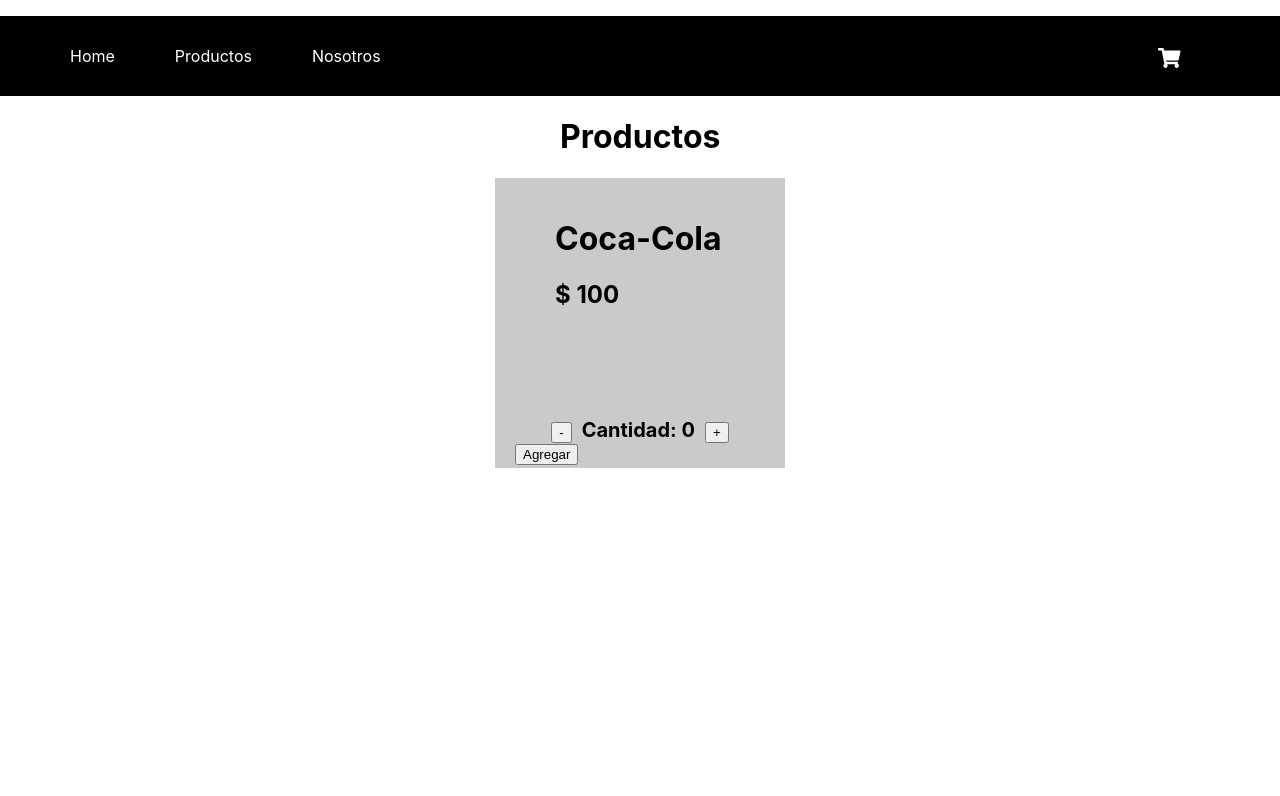
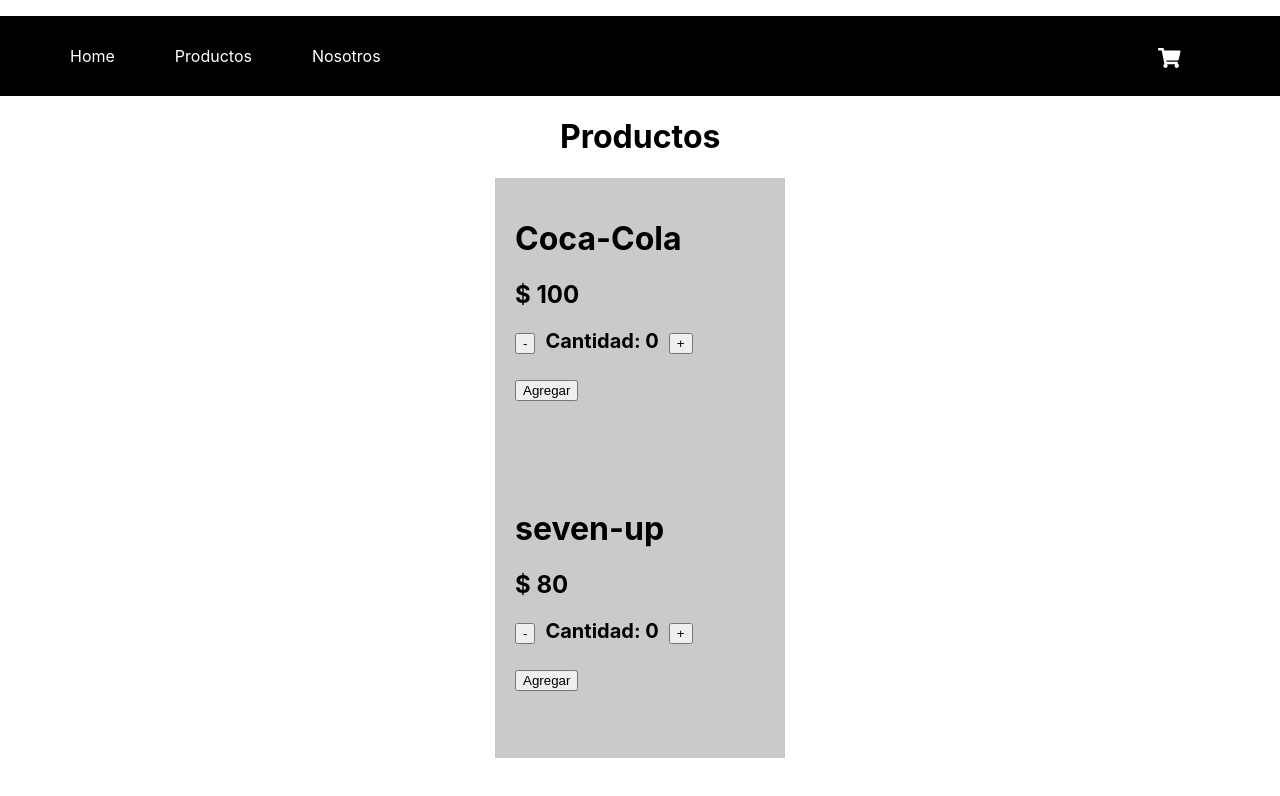
Before and after one commit to AlejoMiceli/miprimerCLI, a React (Create React App) app: page / in a window 1280 px wide. Shown: the top 796 px of the page. Built offline with nearby package versions, Linux system fonts and the light colour scheme; the HTML template or start-up script is replaced by a standard one.

Commit message:
agregué la promesa

```diff
--- a/src/App.js
+++ b/src/App.js
@@ -2,24 +2,22 @@
 import NavBar from './componentes/NavBar';
 import "./Styles/styles.css"
 import Contador from './componentes/Contador';
+import Item from "./componentes/Item"
+import ContenedorItem from "./componentes/ContenedorItem"
 
 
 function App() {
   function agregarProducto(cantidadSeleccionada) {
     alert("Agregaste " + cantidadSeleccionada + " productos al carrito")
   }
-  agregarProducto("")
+
   return (
     <div>
-      <div className="container">
-          <NavBar/>
-      </div>
-    <h1 className="titulo">Productos</h1>
-
-    <div className="contador_container">
-      <Contador initial={1} stock={5} onAdd={agregarProducto}/>
-    </div>
-
+        <div className="container">
+            <NavBar/>
+        </div>
+      <h1 className="titulo">Productos</h1>
+        <ContenedorItem/>
     </div>
   );
 }
--- a/src/componentes/Contador.js
+++ b/src/componentes/Contador.js
@@ -1,12 +1,7 @@
 import React from "react";
 import ItemListContainer from "./ItemListContainer";
+import Item from "./Item"
 
-var data = [
-    {
-      producto: "Coca-Cola",
-      precio: 100,
-    }
-  ]
 
 export default function Contador (props) {
     const [contador, setContador] = React.useState(0);
@@ -29,19 +24,7 @@
     }
 
     return (
-
-        <div className="card">
-
-            <div className="productos">
-                {data.map(bienvenida => {
-                    return(
-                    <ItemListContainer
-                        producto = { bienvenida.producto }
-                        precio = { bienvenida.precio }
-                    />
-                    )
-                })}
-            </div>
+        <div>
 
             <div className="contador">
 
--- /dev/null
+++ b/src/componentes/ContenedorItem.js
@@ -0,0 +1,33 @@
+import ItemList from "./ItemList"
+import { useState } from "react"
+
+export default function Contenedor (){
+    const array = [{
+        id : 1,
+        nombre : "Coca-Cola",
+        precio : 100,
+        img : "https://coca-colafemsa.com/wp-content/uploads/2019/11/2.png"
+    },
+    {
+        id:2,
+        nombre: "seven-up",
+        precio: "80",
+        img: "https://www.cocacola.es/content/dam/GO/sprite/spain/home/SP_1,5L_BA_800x654.jpg"
+    }
+]
+    const [productos, setProductos] = useState ([])
+
+    let promesa = new Promise ((resolve, reject) =>{
+        setTimeout (()=> {
+            resolve (setProductos(array))
+        }, 2000)
+    }
+    )
+
+return (
+
+    <ItemList prods={productos}/>
+
+
+)
+}
--- /dev/null
+++ b/src/componentes/Item.js
@@ -0,0 +1,19 @@
+import React from "react"
+import Contador from "./Contador"
+
+export default function Item (data){
+
+    return (
+        <>
+        <div className="card">
+            <div className="contenedor">
+            <h1>{data.nombre}</h1>
+
+            <h2>$ {data.precio}</h2>
+            </div>
+            <Contador/>
+        </div>
+        </>
+
+    )
+}
--- /dev/null
+++ b/src/componentes/ItemList.js
@@ -0,0 +1,20 @@
+import React from "react"
+import Item from "./Item"
+
+const ItemList = ( data ) => {
+    return (
+        <>
+              {data.prods.map((item) =>
+              <Item
+                nombre={item.nombre}
+                precio={item.precio}
+             />
+        )}
+
+        </>
+    )
+}
+
+
+
+export default ItemList
```
Also changed, not shown: src/componentes/FuncionalComponents.js (deleted, +0 -9 lines), src/componentes/ClassComponent.js (deleted).
